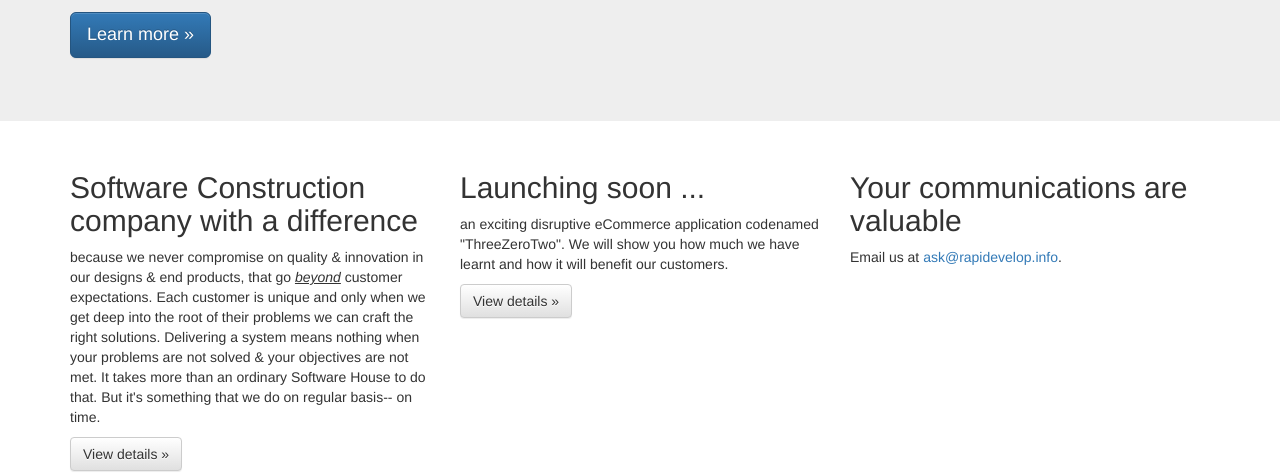
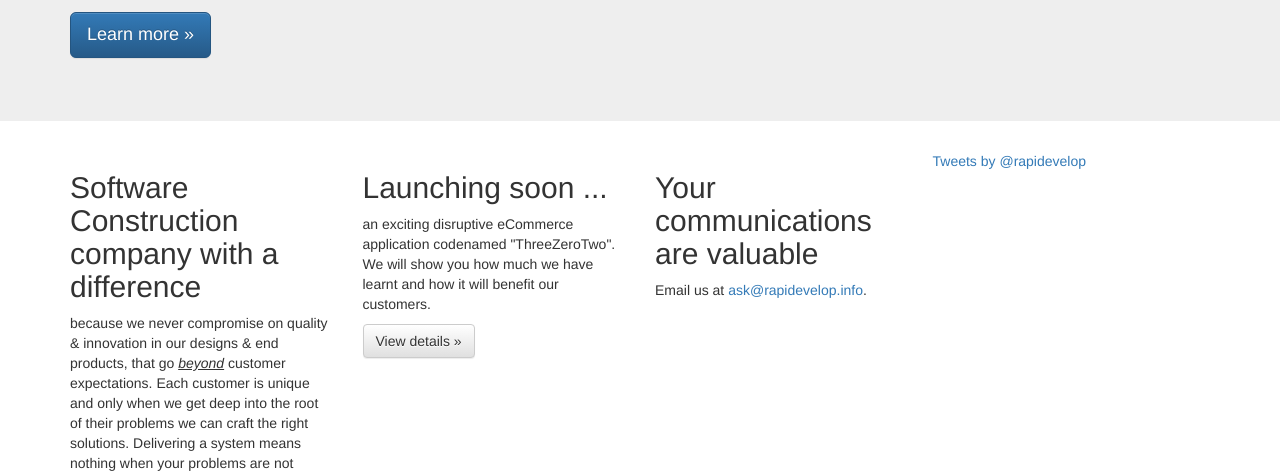
Before and after one commit to hishammk/rapidevelop.my, a plain HTML site: page index.html in a window 1280 px wide. Shown: the part 316-791 px from the top of the page. Drawn offline with nearby package versions, Linux system fonts and the light colour scheme.

Commit message:
add twitter

```diff
--- a/index.html
+++ b/index.html
@@ -37,20 +37,24 @@
     <div class="container">
       <!-- Example row of columns -->
       <div class="row">
-        <div class="col-md-4">
+        <div class="col-md-3">
           <h2>Software Construction company with a difference</h2>
           <p>because we never compromise on quality &amp innovation in our designs &amp end products, that go <u><i>beyond</i></u> customer expectations. Each customer
           is unique and only when we get deep into the root of their problems we can craft the right solutions. Delivering a system means nothing when your problems are not solved &amp; your objectives are not met. It takes more than an ordinary Software House to do that. But it's something that we do on regular basis-- on time.</p>
           <p><a class="btn btn-default" href="#" role="button">View details &raquo;</a></p>
        </div>
-        <div class="col-md-4">
+        <div class="col-md-3">
           <h2>Launching soon ...</h2>
           <p>an exciting disruptive eCommerce application codenamed &quot;ThreeZeroTwo&quot;. We will show you how much we have learnt and how it will benefit our customers.</p>
           <p><a class="btn btn-default" href="#" role="button">View details &raquo;</a></p>
         </div>
-        <div class="col-md-4">
+        <div class="col-md-3">
           <h2>Your communications are valuable</h2>
           <p>Email us at <a href="mailto:ask@rapidevelop.info">ask@rapidevelop.info</a>.</p>
+        </div>
+        <div class="col-md=3">
+          <a class="twitter-timeline" href="https://twitter.com/rapidevelop_adm" data-widget-id="659038531331862528">Tweets by @rapidevelop</a>
+<script>!function(d,s,id){var js,fjs=d.getElementsByTagName(s)[0],p=/^http:/.test(d.location)?'http':'https';if(!d.getElementById(id)){js=d.createElement(s);js.id=id;js.src=p+"://platform.twitter.com/widgets.js";fjs.parentNode.insertBefore(js,fjs);}}(document,"script","twitter-wjs");</script>
         </div>
       </div>
 
```
